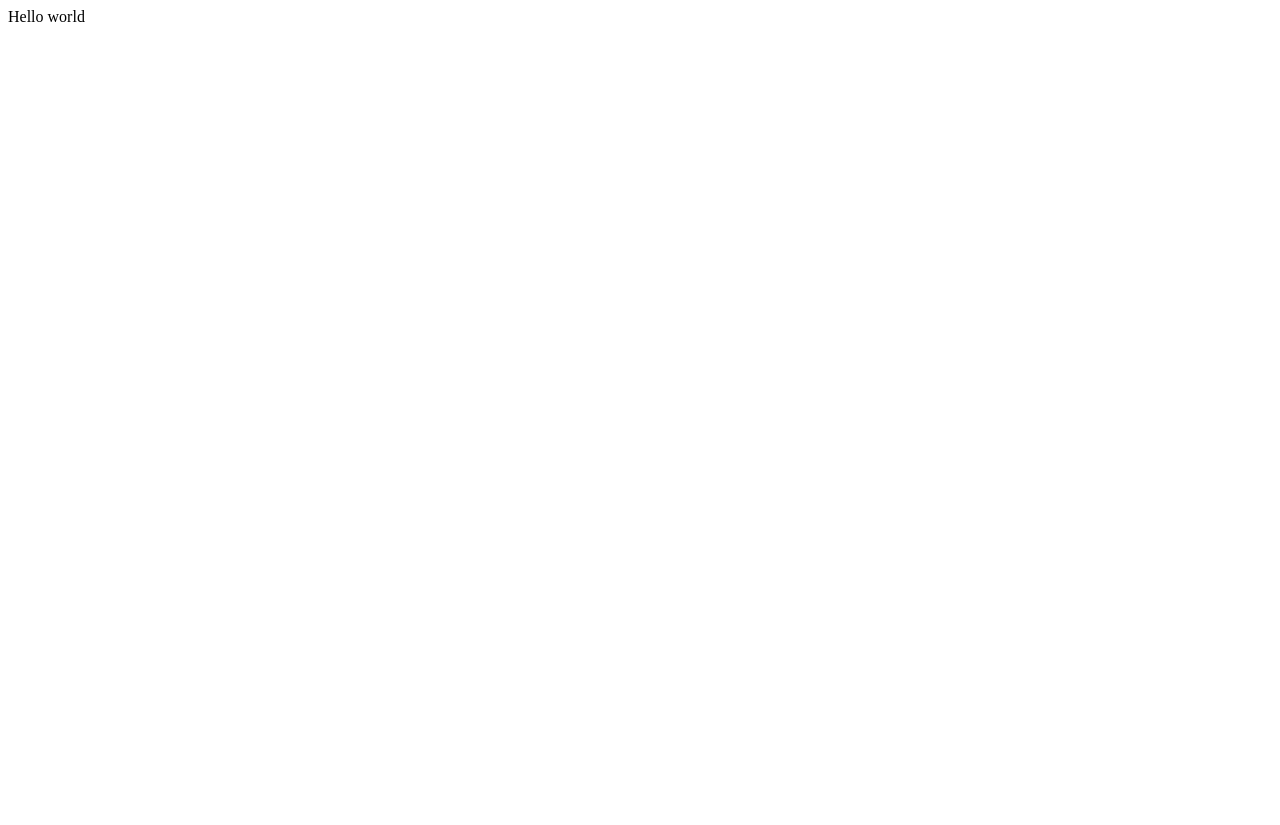
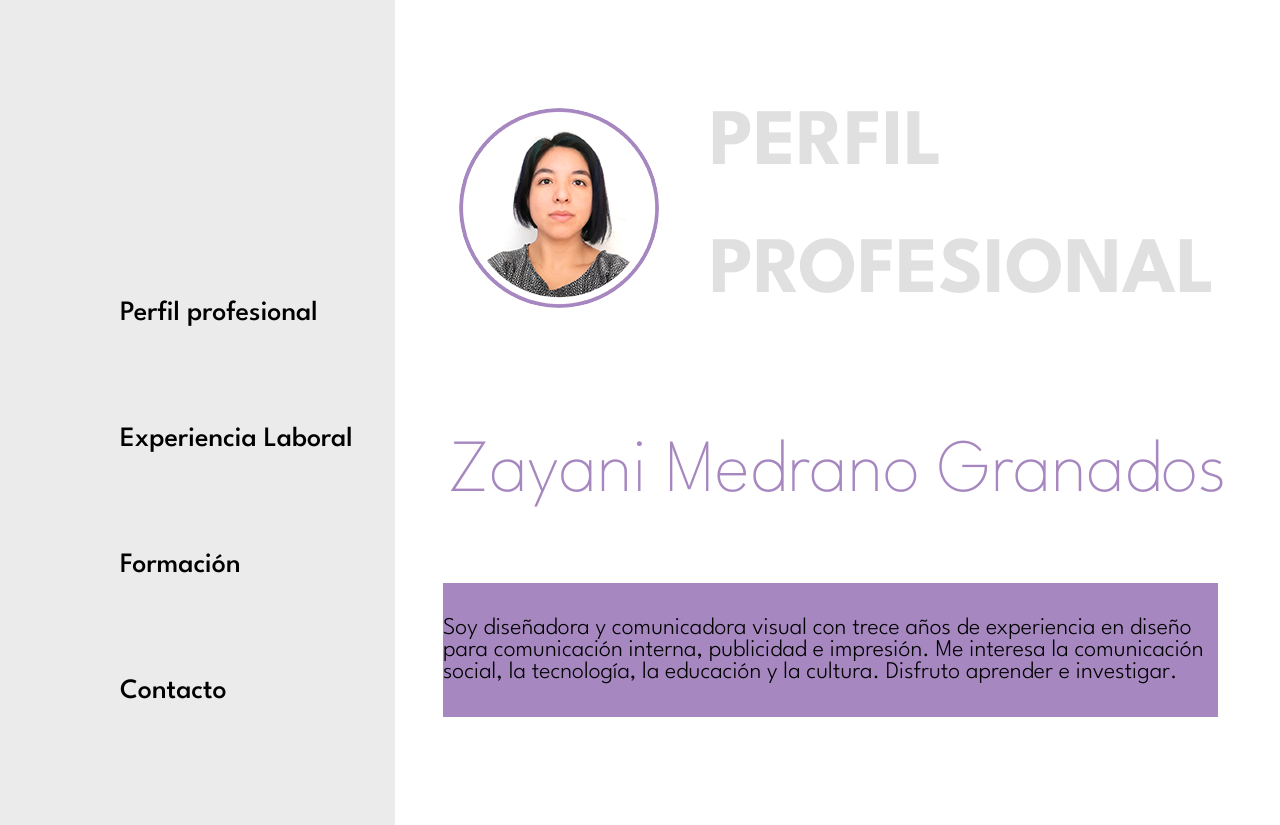
Before and after one commit to Zayani88/Zayani88.github.io, a plain HTML site: page index.html in a window 1280 px wide. Before the commit the page ends 800 px from the top, so only its background shows below. Drawn offline with Linux system fonts and the light colour scheme.

Commit message:
Added files

```diff
--- a/index.html
+++ b/index.html
@@ -1 +1,45 @@
-Hello world
+<!DOCTYPE html>
+<html>
+  <head>
+    <meta charset="UTF-8">
+    <title>Zayani Medrano Granados</title>
+    <link rel="stylesheet" type="text/css" href="thestyle.css">
+    <link rel="preconnect" href="https://fonts.googleapis.com">
+    <link rel="preconnect" href="https://fonts.gstatic.com" crossorigin>
+    <link href="https://fonts.googleapis.com/css2?family=League+Spartan:wght@100;200;300;400;500;600;700;800;900&display=swap" rel="stylesheet">
+
+  </head>
+  <body>
+    <!-- Side navigation -->
+    <div class="sidenav">
+      <a href="#">Perfil profesional</a>
+      <a href="#">Experiencia Laboral</a>
+      <a href="#">Formación</a>
+      <a href="#">Contacto</a>
+    </div>
+
+    <!-- Page content -->
+    <div class="main">
+    <!--Imagen-->
+      <div class= "frame1">
+        <div class= "photo">
+
+        </div>
+        <div class="text h1">
+          <h1>PERFIL </h1>
+          <h1>PROFESIONAL</h1>
+        </div>
+      </div>
+
+      <h3 class="name">Zayani Medrano Granados</h3>
+      <div class="box" >
+      <p class="textz">
+      Soy diseñadora y comunicadora visual con trece años de experiencia en diseño para comunicación interna, publicidad e impresión.
+Me interesa la comunicación social, la tecnología, la educación y la cultura. Disfruto aprender e investigar.
+
+      </p>
+      </div>
+
+    </div>
+  </body>
+</html>
--- /dev/null
+++ b/thestyle.css
@@ -0,0 +1,90 @@
+/* The sidebar menu */
+.sidenav {
+  height: 100%; /* Full-height: remove this if you want "auto" height */
+  width: 395px; /* Set the width of the sidebar */
+  position: fixed; /* Fixed Sidebar (stay in place on scroll) */
+  z-index: 1; /* Stay on top */
+  top: 0; /* Stay at the top */
+  left: 0;
+  background-color: #EBEBEB; /* Light gray */
+  overflow-x: hidden; /* Disable horizontal scroll */
+  padding-top: 250px;
+}
+
+/* The navigation menu links */
+.sidenav a {
+  padding: 50px 10px 50px 120px;
+  color: #000;
+  text-decoration:none;
+  font-family:"League Spartan";
+  font-size: 28px;
+  font-style: normal;
+  font-weight: 500;
+  line-height: normal;
+  display: block;
+}
+
+/* When you mouse over the navigation links, change their color */
+.sidenav a:hover {
+  color: #A687C0;
+}
+
+/* Style page content */
+.main {
+  margin-left: 395px; /* Same as the width of the sidebar */
+  padding: 100px 40px;
+  color: #E0E0E0;
+  font-family:"League Spartan";
+  font-size: 40px;
+  font-style: normal;
+  font-weight: 300;
+
+
+}
+.name{
+  color:#A687C0;
+  font-style: Thin;
+  font-size:75px;
+  font-weight: 50;
+  display: flex;
+  justify-content: center;
+
+
+}
+.frame1{
+  display:flex;
+  justify-content: center;
+
+}
+.text h1{
+  flex-wrap:wrap;
+  margin-left: 50px;
+  margin-top: 0px;
+
+}
+
+ .photo{
+   width: 200px;
+   height: 200px;
+   border-radius: 50%;
+   background-image: url('images/foto_zayani.png');
+  }
+
+
+  .box{
+   width: 775px;
+   height: 134px;
+   display: flex;
+   justify-content: center;
+   align-items: center;
+   background-color: #A687C0;
+  }
+
+ .textz{
+  font-family:"League Spartan";
+  font-size: 24px;
+  font-style: normal;
+  color:black;
+
+
+ }
```
Also changed, not shown: Google fonts.png (added), images/foto_zayani.png (added), 2 other files.
